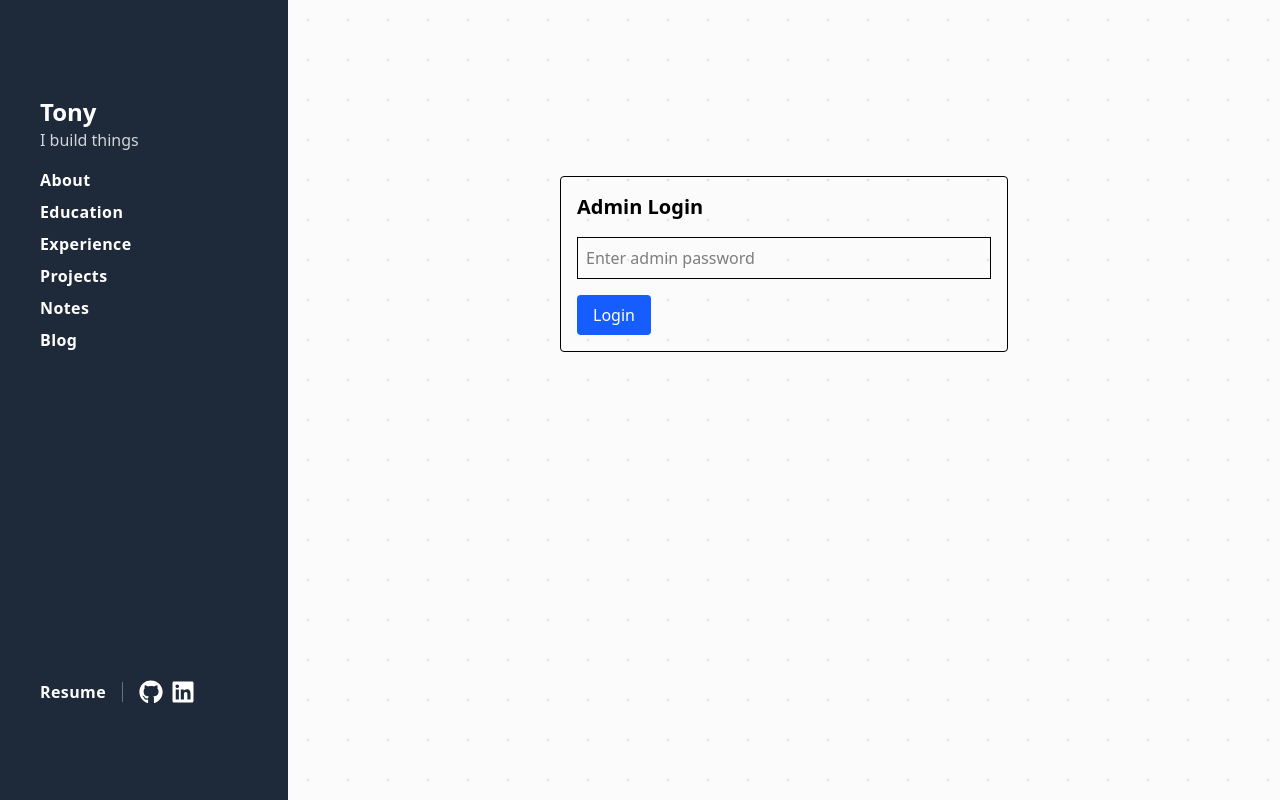
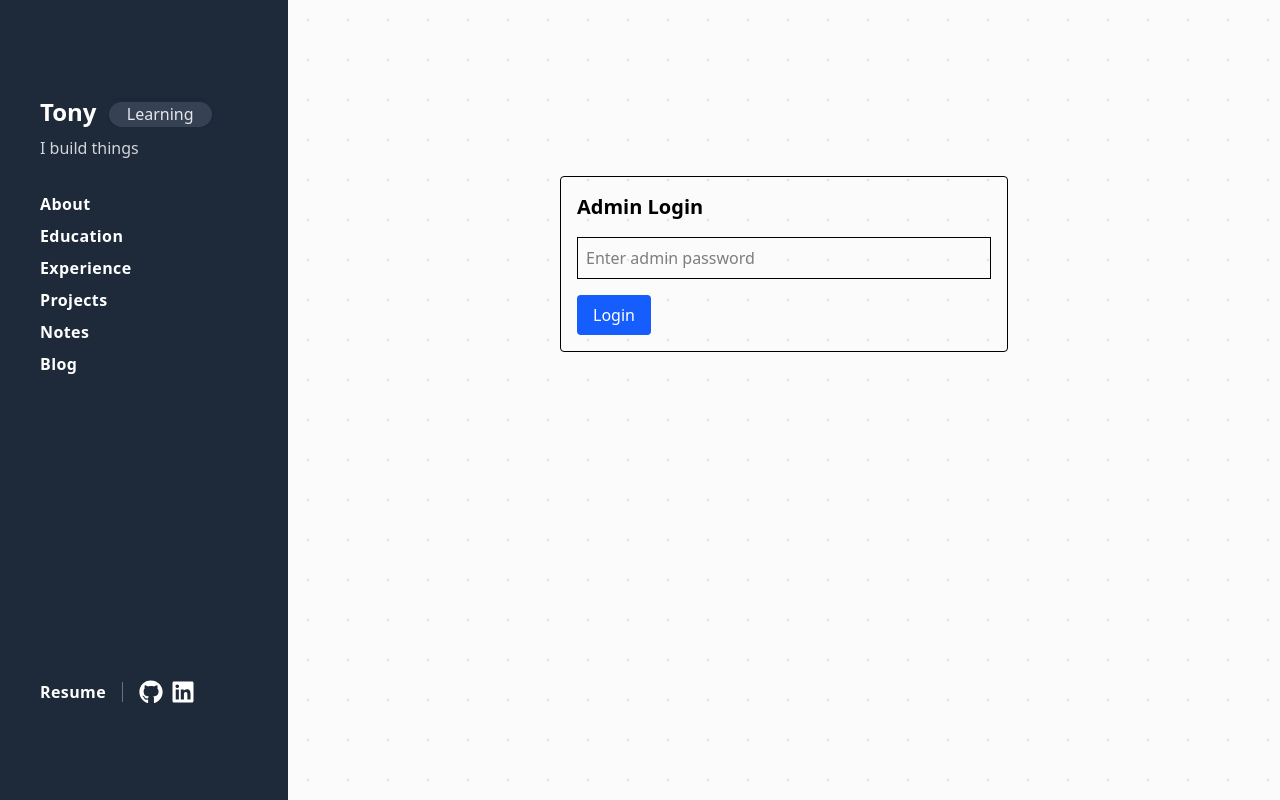
Before and after one commit to TonyNgyen/personalwebsite3, a Next.js app: page /admin/login in a window 1280 px wide. Built offline with nearby package versions, Linux system fonts and the light colour scheme; no server answers.

Commit message:
Added chip carousel for cool UI

```diff
--- a/package.json
+++ b/package.json
@@ -12,6 +12,7 @@
   "dependencies": {
     "@prisma/client": "^6.8.1",
     "clsx": "^2.1.1",
+    "framer-motion": "^12.16.0",
     "motion": "^12.12.1",
     "next": "15.3.1",
     "react": "^19.0.0",
--- a/src/components/Sidebar.tsx
+++ b/src/components/Sidebar.tsx
@@ -3,26 +3,24 @@ import { cookies } from "next/headers";
 import Link from "next/link";
 import LogoutButton from "./LogoutButton";
 import { FaGithub, FaLinkedin } from "react-icons/fa";
-// import ChipCycler from "./ChipCycler";
+import VerticalChipCarousel from "./VerticalChipCarousel";
 
 export default async function Sidebar() {
   const cookieStore = await cookies();
   const isLoggedIn = cookieStore.get("admin-auth")?.value === "true";
-  // const tags = [
-  //   "Test 2",
-  //   "Test 3",
-  //   "Test",
-  //   "Test 4",
-  //   "Test 5",
-  // ];
+
+  const chips = ["Coding", "Making", "Learning", "Lifting", "Exploring"];
 
   return (
-    <aside className="fixed top-0 left-0 h-screen w-72 bg-gray-800 text-white flex flex-col p-10 py-24 space-y-4">
+    <aside className="fixed top-0 left-0 h-screen w-72 bg-gray-800 text-white flex flex-col p-10 py-24 space-y-8">
       <div className="">
-        <Link href="/">
-          <h1 className="text-2xl font-bold">Tony</h1>
-        </Link>
-        {/* <ChipCycler items={tags} interval={3000} /> */}
+        <div className="flex items-center gap-2 mb-2">
+          <Link href="/">
+            <h1 className="text-2xl font-bold">Tony</h1>
+          </Link>
+          <VerticalChipCarousel chips={chips} interval={2000} />
+        </div>
+
         <p className="text-gray-300">I build things</p>
       </div>
       <nav className="flex flex-col space-y-2">
--- /dev/null
+++ b/src/components/VerticalChipCarousel.tsx
@@ -0,0 +1,79 @@
+// VerticalChipCarousel.tsx
+"use client";
+
+import React, { useEffect, useRef, useState } from "react";
+
+type Props = {
+  chips: string[];
+  interval?: number;
+};
+
+const CHIP_HEIGHT_PX = 25;
+const CHIP_MARGIN_VERTICAL_PX = 4;
+const TOTAL_HEIGHT = CHIP_HEIGHT_PX + CHIP_MARGIN_VERTICAL_PX;
+const ANIMATION_DURATION_MS = 500;
+
+export default function VerticalChipCarousel({
+  chips,
+  interval = 2000,
+}: Props) {
+  const [index, setIndex] = useState(0);
+  const [isAnimating, setIsAnimating] = useState(true);
+  const containerRef = useRef<HTMLDivElement>(null);
+
+  const displayChips = [...chips, chips[0]];
+  const totalDisplayChips = displayChips.length;
+
+  useEffect(() => {
+    const timer = setInterval(() => {
+      setIndex((prev) => prev + 1);
+    }, interval);
+    return () => clearInterval(timer);
+  }, [interval]);
+
+  useEffect(() => {
+    if (index === totalDisplayChips - 1) {
+      const timeout = setTimeout(() => {
+        setIsAnimating(false);
+        setIndex(0);
+      }, ANIMATION_DURATION_MS);
+
+      return () => clearTimeout(timeout);
+    } else if (index === 0 && !isAnimating) {
+      const timeout = setTimeout(() => {
+        setIsAnimating(true);
+      }, 50);
+      return () => clearTimeout(timeout);
+    }
+  }, [index, totalDisplayChips, isAnimating]);
+
+  return (
+    <div
+      className="relative overflow-hidden"
+      style={{ height: `${TOTAL_HEIGHT}px` }}
+    >
+      <div
+        ref={containerRef}
+        className={
+          isAnimating
+            ? `transition-transform duration-${ANIMATION_DURATION_MS} ease-in-out`
+            : ""
+        }
+        style={{
+          transform: `translateY(-${index * TOTAL_HEIGHT}px)`,
+        }}
+      >
+        {displayChips.map((chip, i) => (
+          <div
+            key={`${chip}-${i}`}
+            // Add w-fit and px-4 here to control chip width and padding
+            className="h-[25px] m-1 flex items-center justify-center bg-gray-700 text-gray-200 rounded-full shadow-sm px-4"
+            style={{ minHeight: `${CHIP_HEIGHT_PX}px` }}
+          >
+            {chip}
+          </div>
+        ))}
+      </div>
+    </div>
+  );
+}
```
Also changed, not shown: 1 other file (tests, documents, lock files or other folders).
